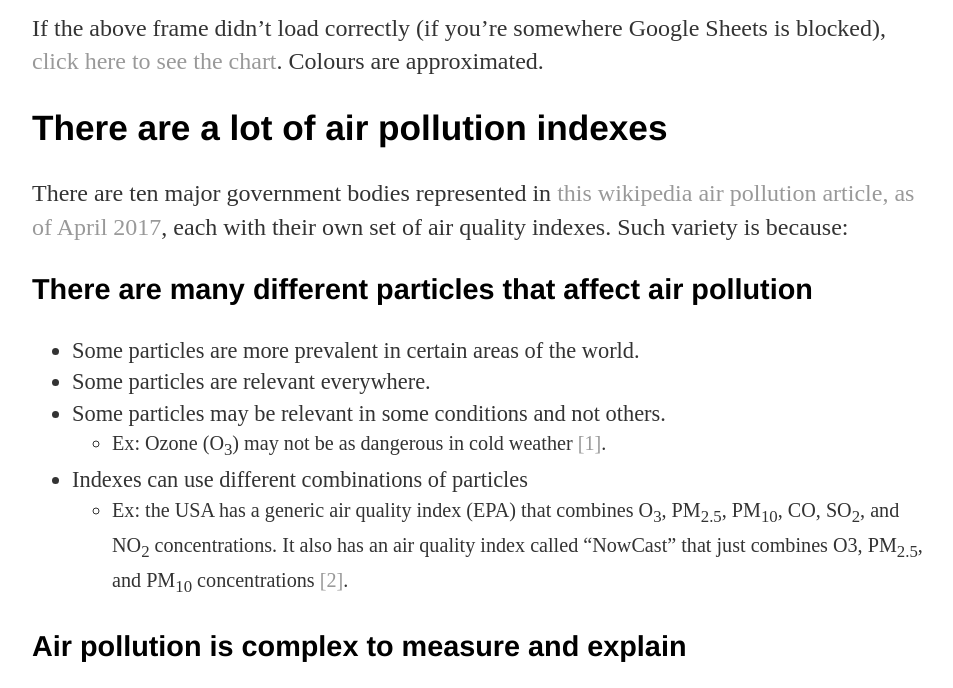
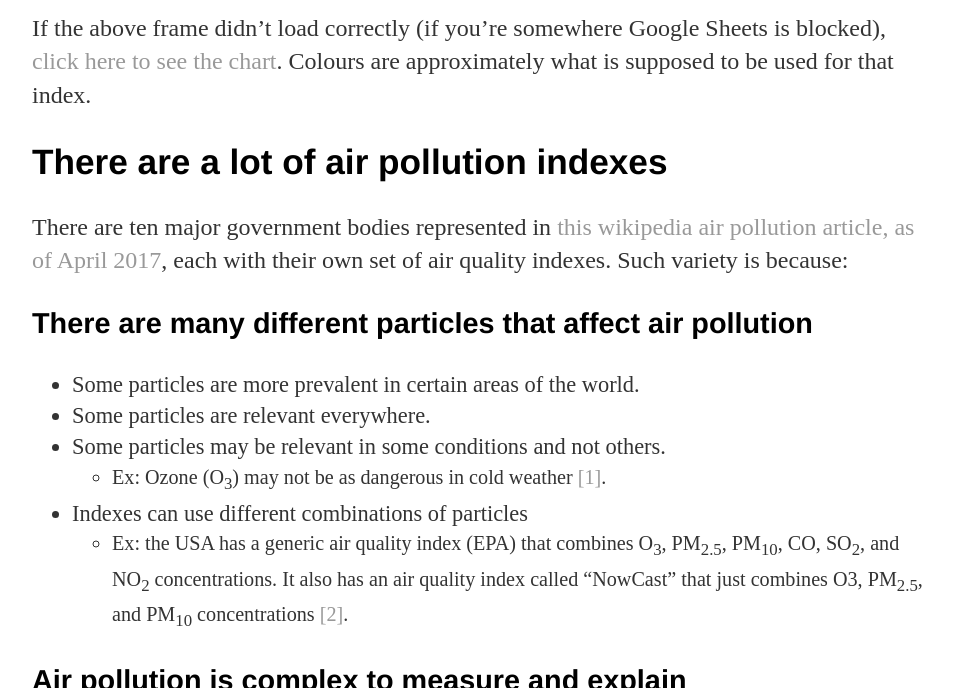
Before and after one commit to curiousest/curiousest.github.io, a Jekyll site: the page built from _posts/2017-05-29-comparing-air-pollution-indexes.md, in a window 1280 px wide and 900 px high, scrolled down 2351 px, cut to the strip 212-900 px from the top of the window. Shown: the whole strip, without its empty margins (160-1113 px from the left). Built offline with Jekyll 4.4.1, drawn with Linux system fonts in a browser that asks for light colours.

Commit message:
AQI post colour text fix.

```diff
--- a/_posts/2017-05-29-comparing-air-pollution-indexes.md
+++ b/_posts/2017-05-29-comparing-air-pollution-indexes.md
@@ -29,7 +29,7 @@ PM<sub>2.5</sub> is an important measurement that is commonly used. These indexe
 
 <iframe style="width:1000px; height:1650px;" src="https://docs.google.com/spreadsheets/d/17Zim8kxONMOG1ZSQIsEvhxQcXNyNbffvmougnEzuLVU/pubhtml?widget=true&amp;headers=false"></iframe>
 
-If the above frame didn't load correctly (if you're somewhere Google Sheets is blocked), [click here to see the chart](https://github.com/curiousest/curiousest.github.io/blob/master/_posts/resources/aqi_chart.png). Colours are approximated.
+If the above frame didn't load correctly (if you're somewhere Google Sheets is blocked), [click here to see the chart](https://github.com/curiousest/curiousest.github.io/blob/master/_posts/resources/aqi_chart.png). Colours are approximately what is supposed to be used for that index.
 
 ## There are a lot of air pollution indexes
 
```
